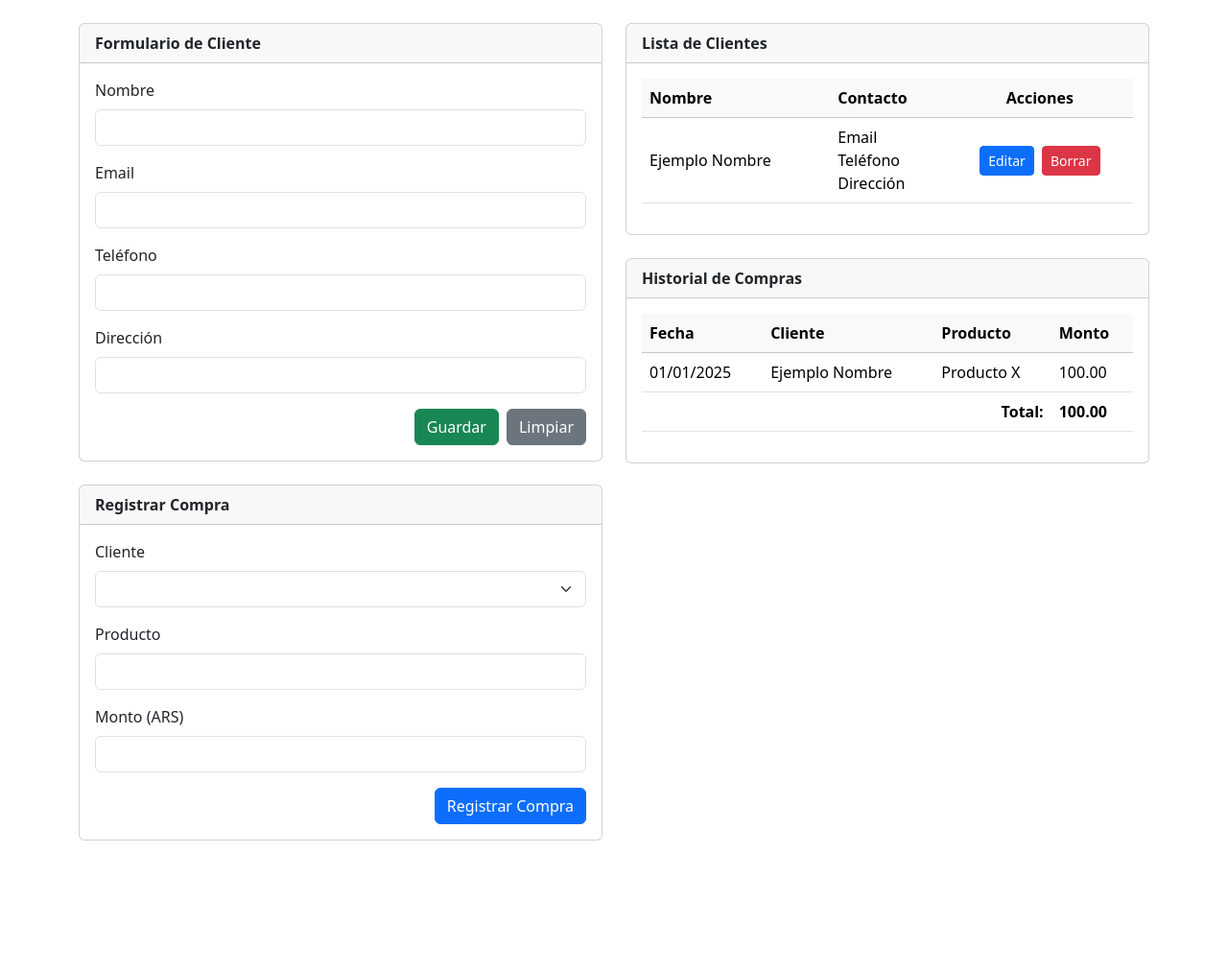
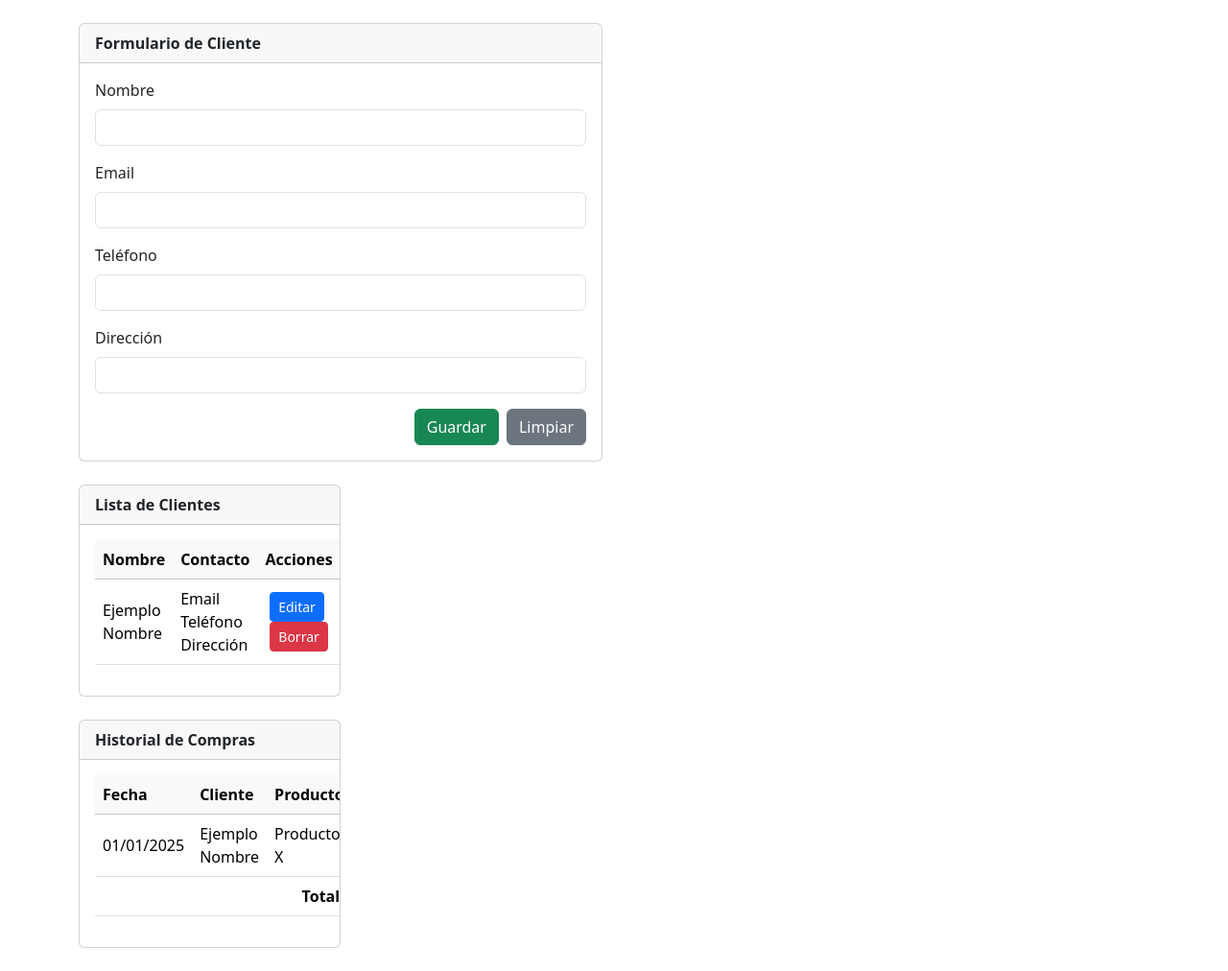
Before and after one commit to piquetpachu/Gestion-stock-tienda-motos, a PHP site: page /frontend/views/html/Clientes.php in a window 1280 px wide. Shown: the part 78-1090 px from the top of the page at 96% size. Before the commit the page ends 954 px from the top, so only its background shows below. Run offline with PHP 8.4, Linux system fonts and the light colour scheme; lists and menus that the app fills with data are empty.

Commit message:
prueba de clientes 5

```diff
--- a/frontend/views/html/Clientes.php
+++ b/frontend/views/html/Clientes.php
@@ -40,30 +40,6 @@
           </form>
         </div>
       </div>
-
-      <div class="card">
-        <div class="card-header fw-bold">Registrar Compra</div>
-        <div class="card-body">
-          <form>
-            <div class="mb-3">
-              <label class="form-label">Cliente</label>
-              <select class="form-select"></select>
-            </div>
-            <div class="mb-3">
-              <label class="form-label">Producto</label>
-              <input class="form-control">
-            </div>
-            <div class="mb-3">
-              <label class="form-label">Monto (ARS)</label>
-              <input type="number" step="0.01" class="form-control">
-            </div>
-            <div class="d-flex justify-content-end">
-              <button class="btn btn-primary" type="button">Registrar Compra</button>
-            </div>
-          </form>
-        </div>
-      </div>
-    </div>
 
     <!-- Columna Listas -->
     <div class="col-lg-6">
```
